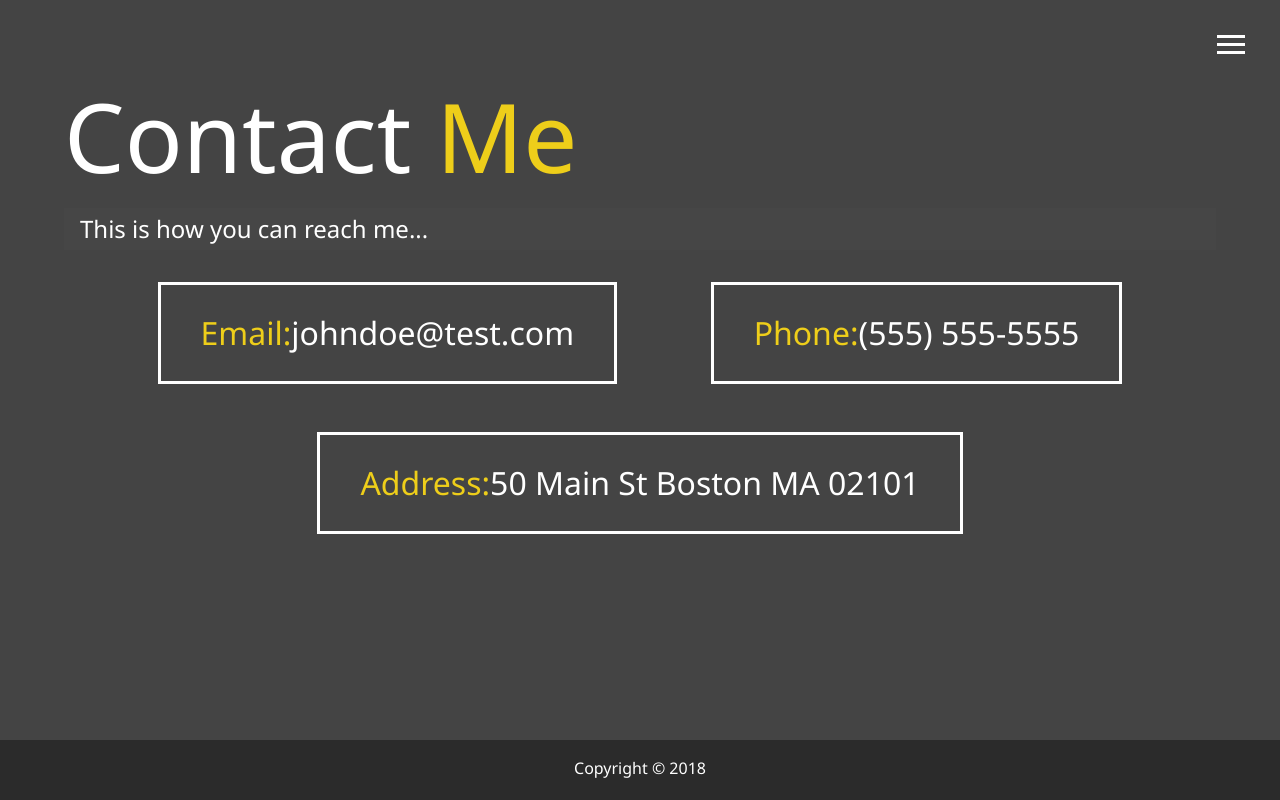
After one commit to elicraig/elijah-portfolio, a PHP site: page /dist/contact.html in a window 1280 px wide. The commit adds this page. Run offline with PHP 8.4, Linux system fonts and the light colour scheme; some libraries are stand-ins or nearby versions.

Commit message:
Initial Site finished

```diff
--- /dev/null
+++ b/dist/contact.html
@@ -0,0 +1,72 @@
+<!DOCTYPE html>
+<html lang="en">
+
+<head>
+    <meta charset="UTF-8">
+    <meta name="viewport" content="width=device-width, initial-scale=1.0">
+    <meta http-equiv="X-UA-Compatible" content="ie=edge">
+    <link rel="stylesheet" href="https://use.fontawesome.com/releases/v5.2.0/css/all.css" integrity="sha384-hWVjflwFxL6sNzntih27bfxkr27PmbbK/iSvJ+a4+0owXq79v+lsFkW54bOGbiDQ"
+        crossorigin="anonymous">
+    <link rel="stylesheet" href="css/main.css">
+    <title>Craig Created - Contact Me</title>
+</head>
+
+<body>
+    <header>
+        <div class="menu-btn">
+            <div class="btn-line"></div>
+            <div class="btn-line"></div>
+            <div class="btn-line"></div>
+        </div>
+
+        <nav class="menu">
+            <div class="menu-branding">
+                <div class="portrait">
+
+                </div>
+            </div>
+            <ul class="menu-nav">
+                <li class="nav-item">
+                    <a href="index.html" class="nav-link">Home</a>
+                </li>
+                <li class="nav-item ">
+                    <a href="about.html" class="nav-link">About</a>
+                </li>
+                <li class="nav-item">
+                    <a href="work.html" class="nav-link">My Work</a>
+                </li>
+                <li class="nav-item current">
+                    <a href="contact.html" class="nav-link">How to reach me</a>
+                </li>
+            </ul>
+        </nav>
+    </header>
+
+    <main id="about">
+        <h1 class="lg-heading">
+            Contact
+            <span class="text-secondary">Me</span>
+        </h1>
+        <h2 class="sm-heading">
+            This is how you can reach me...
+        </h2>
+        <div class="boxes">
+            <div>
+                <span class="text-secondary">Email:</span>johndoe@test.com
+            </div>
+            <div>
+                <span class="text-secondary">Phone:</span>(555) 555-5555
+            </div>
+            <div>
+                <span class="text-secondary">Address:</span>50 Main St Boston MA 02101
+            </div>
+        </div>
+    </main>
+    <footer id="main-footer">
+        Copyright &copy; 2018
+    </footer>
+
+    <script src="js/main.js"></script>
+</body>
+
+</html>
--- a/dist/css/main.css
+++ b/dist/css/main.css
@@ -194,6 +194,25 @@ main {
       border-color: #eece1a;
       transition: all 0.5s ease-out; }
 
+.boxes {
+  display: flex;
+  flex-wrap: wrap;
+  justify-content: space-evenly;
+  align-items: center;
+  margin-top: 1rem; }
+  .boxes div {
+    font-size: 2rem;
+    border: 3px #fff solid;
+    padding: 1.5rem 2.5rem;
+    margin-bottom: 3rem;
+    transition: all 0.5s ease-out; }
+    .boxes div:hover {
+      padding: 0.5rem 1.5rem;
+      background: #eece1a;
+      color: #000; }
+      .boxes div:hover span {
+        color: #000; }
+
 .btn, .btn-dark, .btn-light {
   display: block;
   padding: 0.5rem 1rem;
--- a/scss/main.scss
+++ b/scss/main.scss
@@ -127,6 +127,32 @@ main {
   }
 }
 
+//Contact Page
+.boxes {
+  display: flex;
+  flex-wrap: wrap;
+  justify-content: space-evenly;
+  align-items: center;
+  margin-top: 1rem;
+
+  div {
+    font-size: 2rem;
+    border: 3px #fff solid;
+    padding: 1.5rem 2.5rem;
+    margin-bottom: 3rem;
+    @include easeOut;
+
+    &:hover {
+      padding: 0.5rem 1.5rem;
+      background: $secondary-color;
+      color: set-text-color($secondary-color);
+      span {
+        color: set-text-color($secondary-color);
+      }
+    }
+  }
+}
+
 //Button Styles
 .btn {
   display: block;
```
